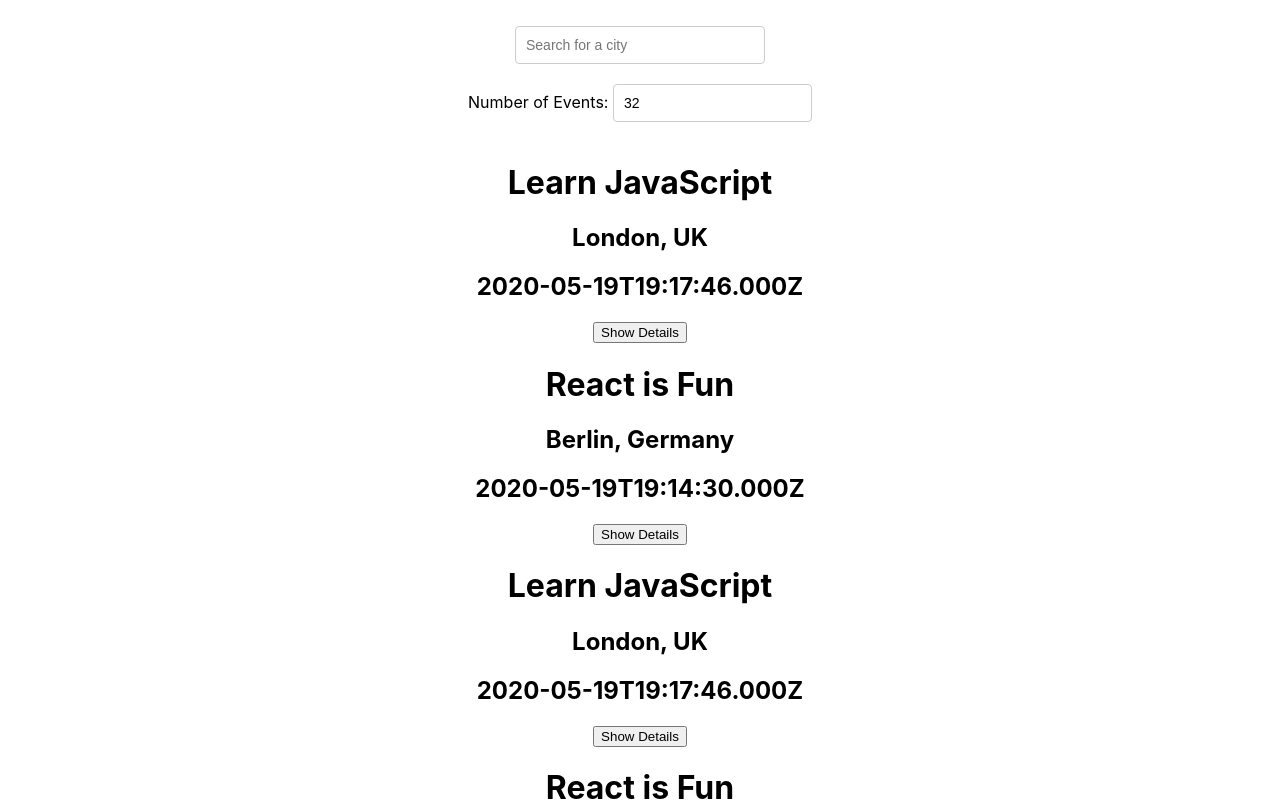
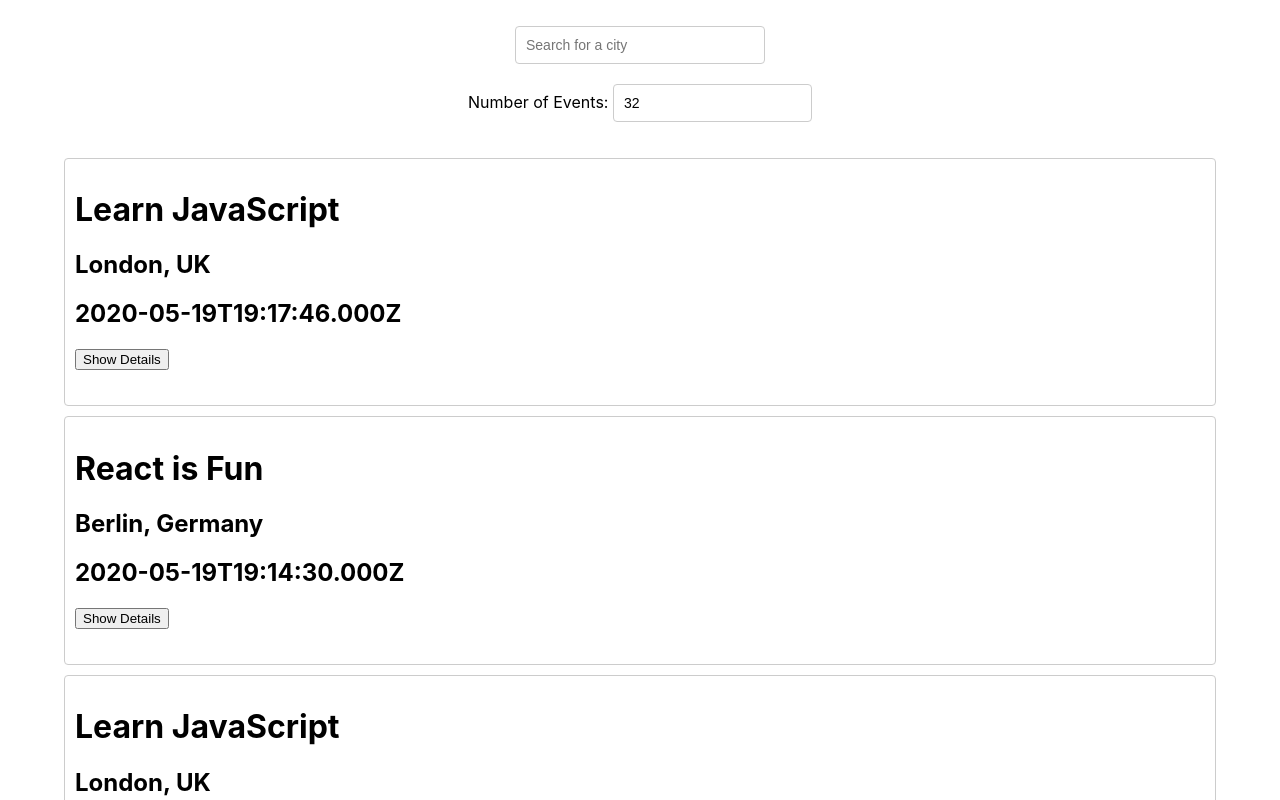
Before and after one commit to hakobya4/meet, a React (Create React App) app: page / in a window 1280 px wide. Shown: the top 800 px of the page. Built offline with nearby package versions, Linux system fonts and the light colour scheme.

Commit message:
Update Event.js

```diff
--- a/src/components/Event.js
+++ b/src/components/Event.js
@@ -9,7 +9,7 @@ const Event = ({ event }) => {
 
   return (
       <li>
-        <div className='eventDetails'>
+        <div className='event'>
           <h1>{event.summary}</h1>
           <h2>{event.location}</h2>
           <h2>{event.created}</h2>
```
